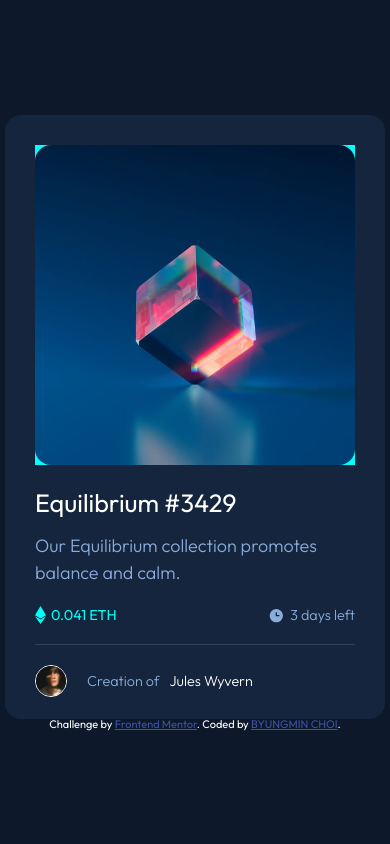
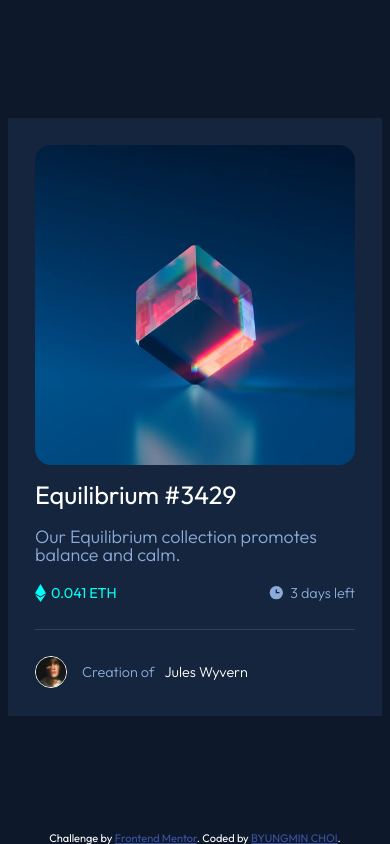
Before and after one commit to PhilosopherDev/NFT-preview-card-component, a plain HTML site: page index.html in a window 390 px wide. Drawn offline with Linux system fonts and the light colour scheme.

Commit message:
responsive, flex, gap, cursor, hover, font-size etc

```diff
--- a/index.html
+++ b/index.html
@@ -16,12 +16,13 @@
   </head>
   <body>
     <div class="container">
+      <div></div>
       <div class="card">
         <div class="view">
           <img src="./images/image-equilibrium.jpg" alt="equilibrium">
         </div>
         <div class="content">
-          <p class="name">Equilibrium #3429</p>
+          <p class="title">Equilibrium #3429</p>
           <p class="description">Our Equilibrium collection promotes balance and calm.</p>
           <div class="section">
             <div class="ethereum">
@@ -34,17 +35,19 @@
             </div>
           </div>
         </div>
-        <hr class="line" />
+        <div>
+          <hr class="line" />
+        </div>
         <div class="user">
           <div class="avatar">
             <img src="./images/image-avatar.png" alt="">
           </div>
-          <span>Creation of</span> Jules Wyvern
+          <span>Creation of</span> <span class="name">Jules Wyvern</span>
         </div>
       </div>
       <div class="attribution">
         Challenge by <a href="https://www.frontendmentor.io?ref=challenge" target="_blank">Frontend Mentor</a>.
-        Coded by <a href="https://github.com/PhilosopherProgrammer">BYUNGMIN CHOI</a>.
+        Coded by <a href="https://github.com/PhilosopherProgrammer" target="_blank">BYUNGMIN CHOI</a>.
       </div>
     </div>
   </body>
--- a/style.css
+++ b/style.css
@@ -53,31 +53,32 @@ table {
 /* Container */
 
 .container {
+  height: 100vh;
   display: flex;
   flex-direction: column;
-  justify-content: center;
+  justify-content: space-between;
   align-items: center;
-  position: relative;
-  height: 100vh;
   font-size: 18px;
+  min-width: 375px;
+  overflow-x: scroll;
 }
 
 /* Card */
 .card {
+  display: flex;
+  flex-direction: column;
+  justify-content: space-between;
+  gap: 10px;
   width: 20rem;
   height: 34rem;
   background-color: hsl(216, 50%, 16%);
-  padding: 30px;
+  padding: 27px;
   color: white;
-  border-radius: 1rem;
 }
 
 /* view */
-
 .view {
   height: 20rem;
-  background: cyan;
-  margin-bottom: 20px;
 }
 
 .view img {
@@ -85,32 +86,32 @@ table {
   height: 100%;
   background: center center/contain;
   border-radius: 1rem;
+  cursor: pointer;
 }
 
 /* content */
-
 .content {
-  margin-bottom: 20px;
+  display: flex;
+  flex-direction: column;
+  gap: 20px;
 }
 
-.content p {
-  line-height: 1.5em;
+.content .title {
+  font-size: 1.4em;
+  cursor: pointer;
 }
 
-.content .name {
-  font-size: 1.4em;
-  margin-bottom: 10px;
+.content .title:hover {
+  color: hsl(178, 100%, 50%);
 }
 
 .content .description {
   font-size: 1em;
   font-weight: 300;
   color: hsl(215, 51%, 70%);
-  margin-bottom: 20px;
 }
 
 .content .section {
-  height: 100%;
   font-size: 0.8em;
   display: flex;
   flex-direction: row;
@@ -141,11 +142,9 @@ table {
   height: 0.5px;
   background-color: hsl(215, 32%, 27%);
   border: none;
-  margin-bottom: 20px;
 }
 
 /* user */
-
 .user {
   font-size: 0.9rem;
   display: flex;
@@ -159,6 +158,7 @@ table {
   height: 30px;
   border: white solid 1px;
   border-radius: 1rem;
+  margin-right: 10px;
 }
 
 .user .avatar img {
@@ -168,11 +168,19 @@ table {
 
 .user span {
   color: hsl(215, 51%, 70%);
-  margin: 0 10px 0 20px;
+  margin: 0 5px 0 5px;
+}
+
+.user .name {
+  color: white;
+  cursor: pointer;
+}
+
+.user .name:hover {
+  color: hsl(178, 100%, 50%);
 }
 
 /* Attribution */
-
 .attribution {
   width: 100%;
   font-size: 11px;
@@ -183,3 +191,20 @@ table {
 .attribution a {
   color: hsl(228, 45%, 44%);
 }
+
+@media (max-width: 375px) {
+  .card {
+    gap: 20px;
+    width: 15rem;
+    height: 28rem;
+    gap: 1.125rem;
+  }
+
+  .content .title {
+    font-size: 1.2rem;
+  }
+
+  .content .description {
+    font-size: 0.9rem;
+  }
+}
```
Also changed, not shown: 1 other file.
